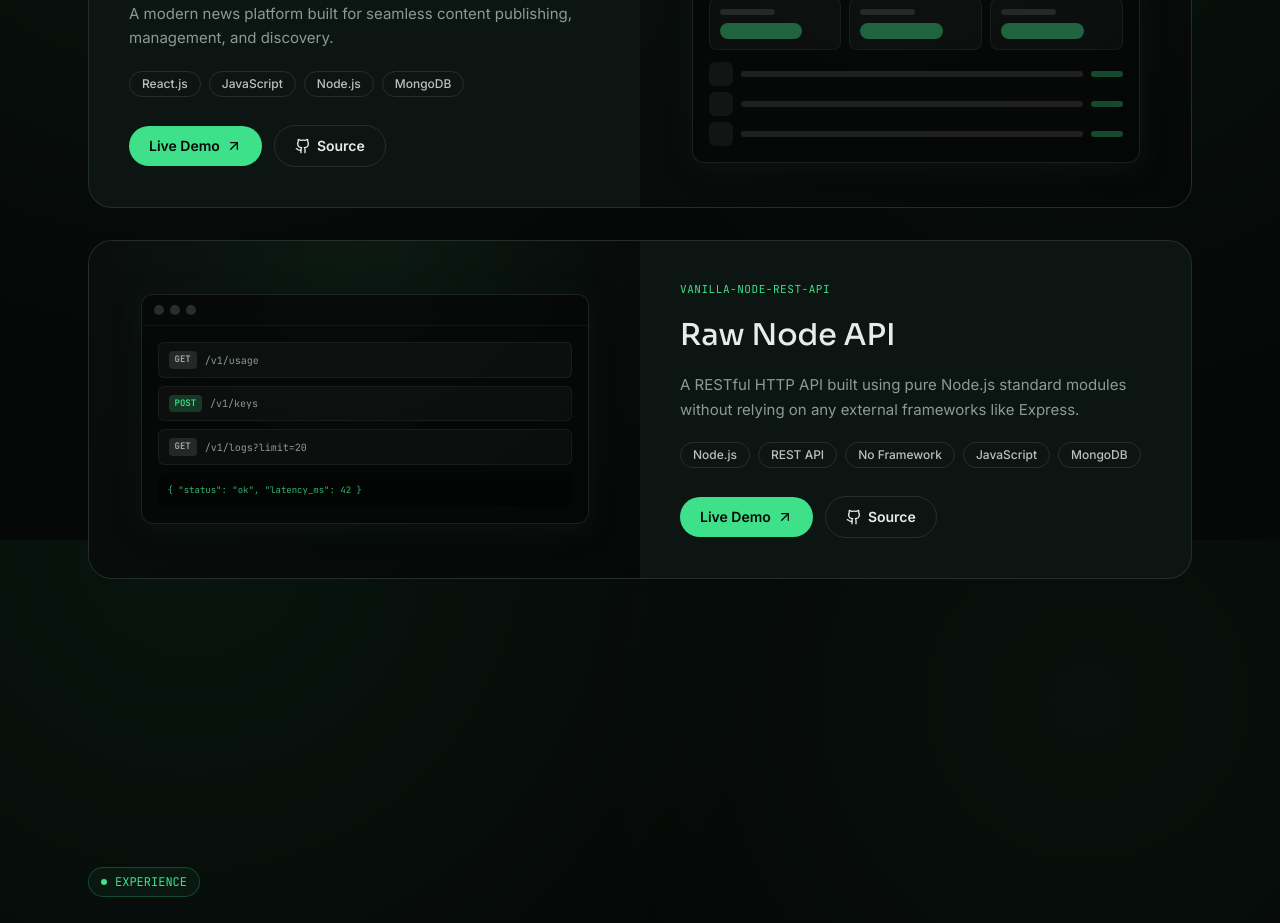
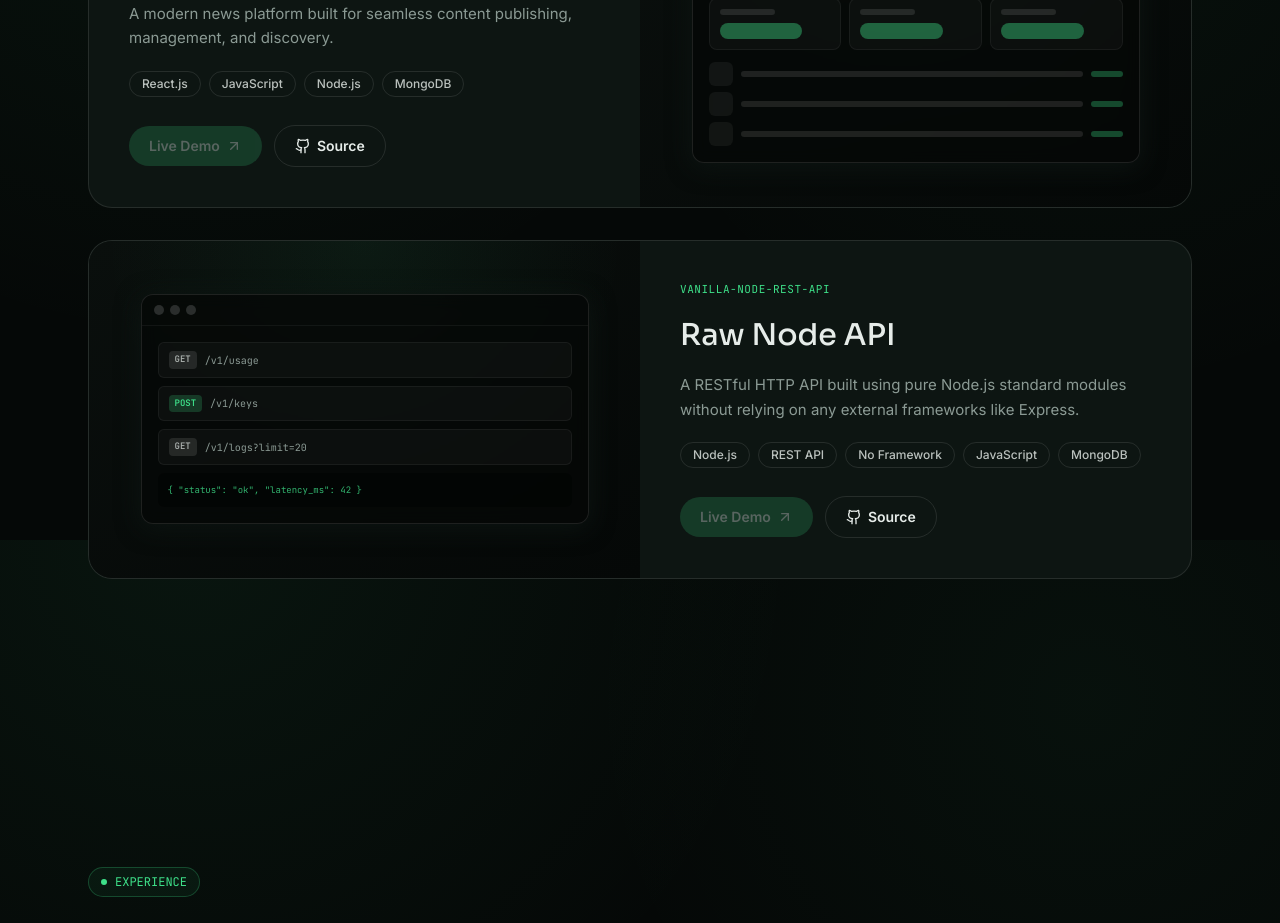
Before and after one commit to sifatshams/portfolio-sifat.me, a Next.js app: page / in a window 1280 px wide. Shown: the part 4260-5183 px from the top of the page. Built offline with nearby package versions, Linux system fonts and the light colour scheme; no server answers.

Commit message:
feat: disable unavailable project live demos

```diff
--- a/components/sections/projects.tsx
+++ b/components/sections/projects.tsx
@@ -60,6 +60,7 @@ export function Projects() {
                     ))}
                   </div>
                   <div className="mt-2 flex items-center gap-3">
+                    {project.liveUrl !== "#" ? (
                       <MagneticButton
                         as="a"
                         href={project.liveUrl}
@@ -69,6 +70,15 @@ export function Projects() {
                       >
                         Live Demo <ArrowUpRight className="h-4 w-4" />
                       </MagneticButton>
+                    ) : (
+                      <button
+                        type="button"
+                        disabled
+                        className="flex cursor-not-allowed items-center gap-1.5 rounded-full bg-accent/30 px-5 py-2.5 text-sm font-semibold text-muted opacity-60"
+                      >
+                        Live Demo <ArrowUpRight className="h-4 w-4" />
+                      </button>
+                    )}
                     <a
                       href={project.sourceUrl}
                       target="_blank"
```
Lines whose indentation alone changed are shown as unchanged.
